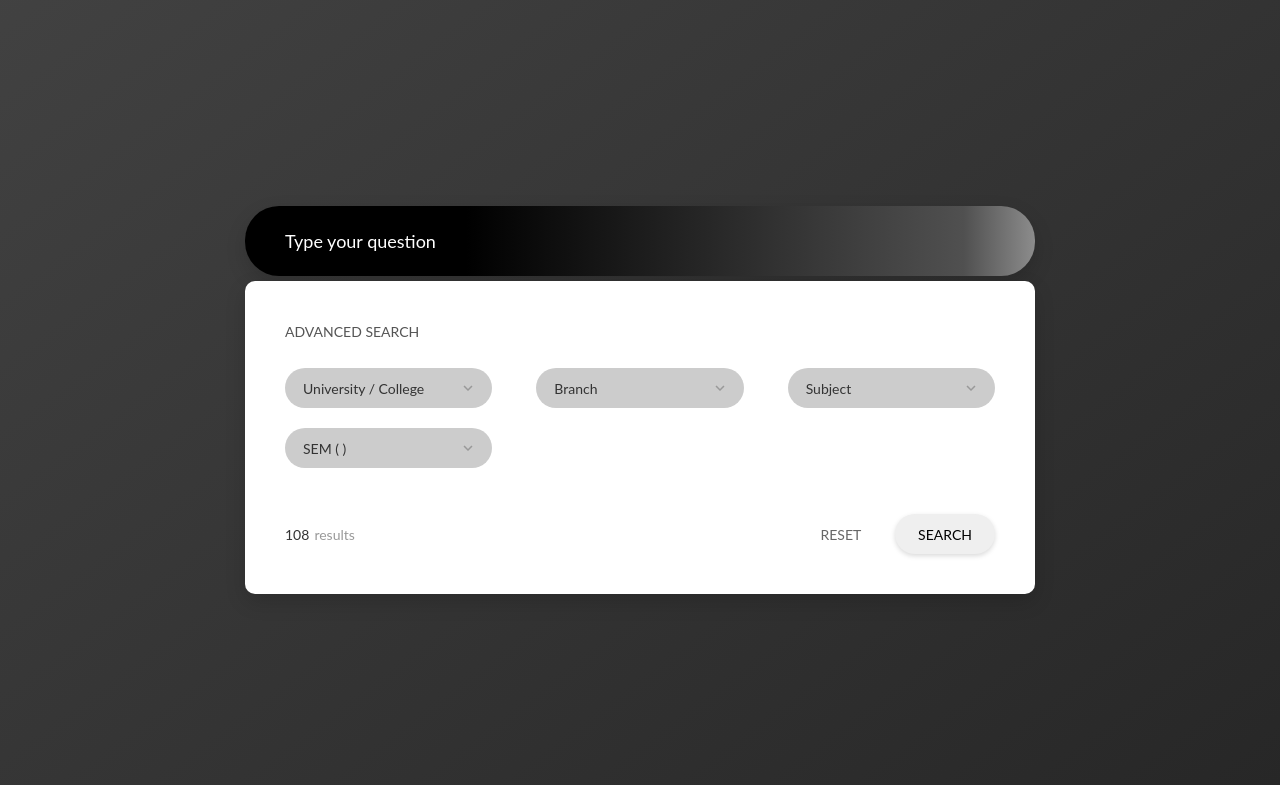
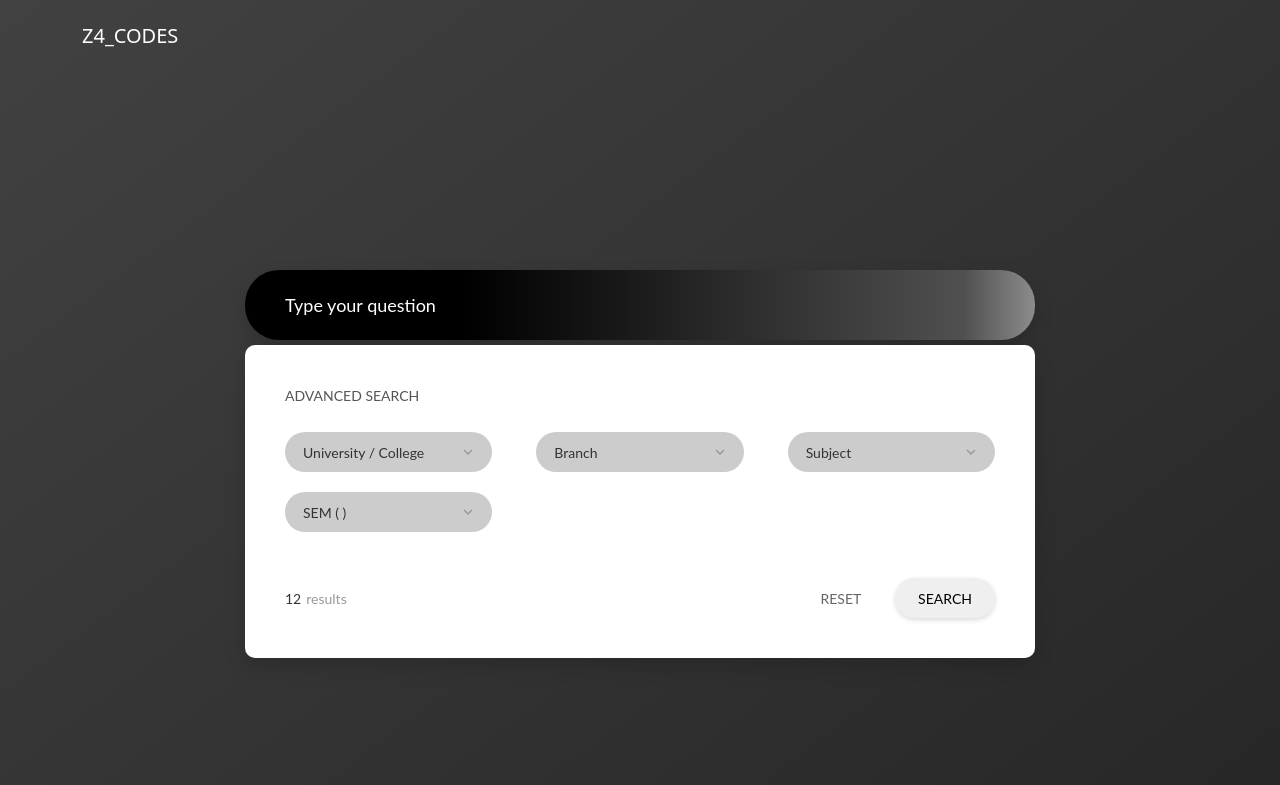
Before and after one commit to nandanv99/z4codes-main, a Django app: page /srpage in a window 1280 px wide. Shown: the top 785 px of the page. Run offline with Django 3.2, Linux system fonts and the light colour scheme; data comes from the database, SQL or seed files in the repository; both versions use the stored data as it was after the commit; some libraries are stand-ins or nearby versions.

Commit message:
new changes

```diff
--- a/codes/urls.py
+++ b/codes/urls.py
@@ -15,5 +15,6 @@ urlpatterns = [
     path('signin',views.signin),
     path('logout',views.logout_view),
     path('srpage',views.searchpage),
+    path('search1', views.search1),
 
 ]
--- a/codes/views.py
+++ b/codes/views.py
@@ -161,4 +161,18 @@ def logout_view(request):
 
 def searchpage(request):
     # messages.success("cool")
-    return render(request,"search2.html")
+    programs=newcodes.objects.all()
+    params={'range':programs.count()}
+    return render(request,"search2.html",params)
+
+def search1(request):
+    querrycode=request.GET.get('search')
+    # university=request.GET['university']
+    # branch=request.GET['branch']
+    # subject=request.GET['subject']
+    # sem=request.GET['sem']
+    programs=newcodes.objects.filter(fullname__contains=querrycode);
+    if len(programs)==0:
+        k="Nothing found "
+    params={'searched':querrycode,'programs':programs,'range':range(0,len(programs))}
+    return render(request,"search.html",params)
--- a/templates/allcodes.html
+++ b/templates/allcodes.html
@@ -226,7 +226,7 @@
     <div class="container mt-3">
       <div class="row justify-content-center">
         <div class="col-12 col-md-10 col-lg-8">
-            <form class="card1 card-sm" method="get" action="/search">
+            <form class="card1 card-sm" method="get" action="/search1">
               {% csrf_token %}
                 <div class="card-body row no-gutters align-items-center">
                     <div class="col">
--- a/templates/index.html
+++ b/templates/index.html
@@ -206,7 +206,7 @@
           <div class="col-12 text-center">
             <h2 class="mt-3 text-white" style="font-family:'Font Awesome 5 Pro';">AMBITION</h2>
             <p class="text-white" style="font-size: 20px;">Purpose driven website for the students community, by the student community.</p>
-            <small class="mr-3 mb-1 mt-0" style="color:#b3b3b3;float:right;">~ Team Fanatics</small>
+            <small class="mr-3 mb-1 mt-0" style="color:#b3b3b3;float:right;">~ Nandan Vyas</small>
           </div>
         </div>
       </div>
--- a/templates/search2.html
+++ b/templates/search2.html
@@ -53,6 +53,31 @@
     <link href="css/main.css" rel="stylesheet" />
   </head>
   <body class="css-selector">
+    <nav class="navbar navbar-expand-md navbar-light bg-trans pt-3 pr-5 pl-5">
+      <div class="container">
+        <a class="navbar-brand text-white" href="/">Z4_CODES</a>
+        <!-- <button class="navbar-toggler" type="button" data-bs-toggle="collapse" data-bs-target="#navbarNavAltMarkup" aria-controls="navbarNavAltMarkup" aria-expanded="false" aria-label="Toggle navigation">
+          <span class="navbar-toggler-icon"></span>
+        </button> -->
+        <!-- <div class="collapse navbar-collapse" id="navbarNavAltMarkup">
+          <div class="navbar-nav ">
+            <a class="nav-link active text-white" aria-current="page" href="#">Home</a>
+            <a class="nav-link text-white" href="#">Features</a>
+            <a class="nav-link text-white" href="#">Pricing</a>
+          </div>
+        </div> -->
+        <!-- <ul class="nav justify-content-center pt-3 pr-5 pl-5">
+          <li class="nav-item">
+            <a class="nav-link active text-white " aria-current="page" href="#">Teacher</a>
+          </li>
+          <li class="nav-item">
+            <a class="nav-link active text-white" aria-current="page" href="#">Student</a>
+          </li>
+        </ul> -->
+        <div class="customnav  ">
+        </div>
+      </div>
+    </nav>
     <div class="s010">
       <form action="/search" method="get">
         <div class="inner-form">
@@ -146,7 +171,7 @@
             <div class="row third">
               <div class="input-field">
                 <div class="result-count">
-                  <span>108 </span>results</div>
+                  <span>{{ range }}</span>results</div>
                 <div class="group-btn">
                   <button class="btn-delete" type="reset" id="delete">RESET</button>
                   <button class="btn-search text-black">SEARCH</button>
```
Also changed, not shown: db.sqlite3.
